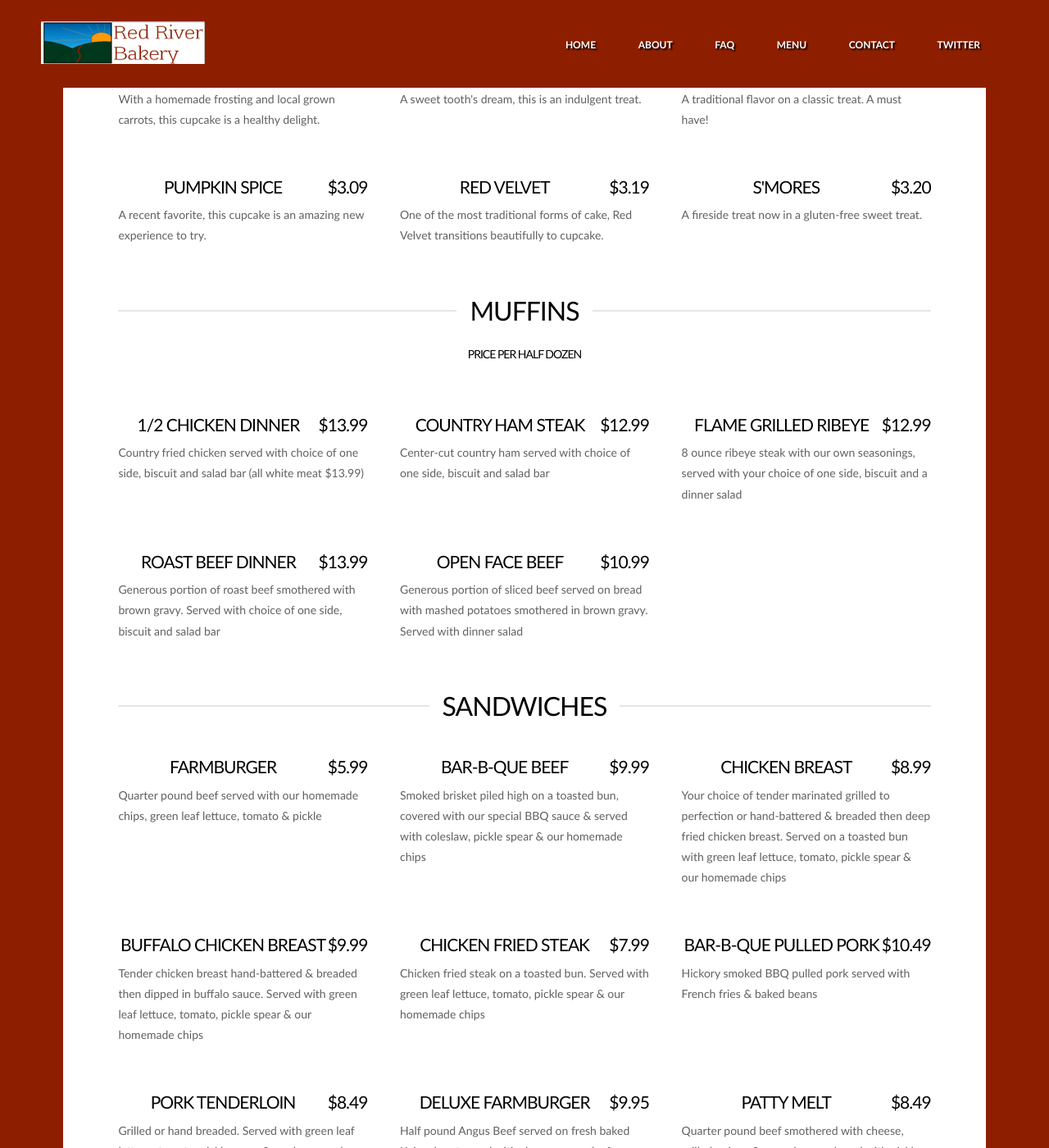
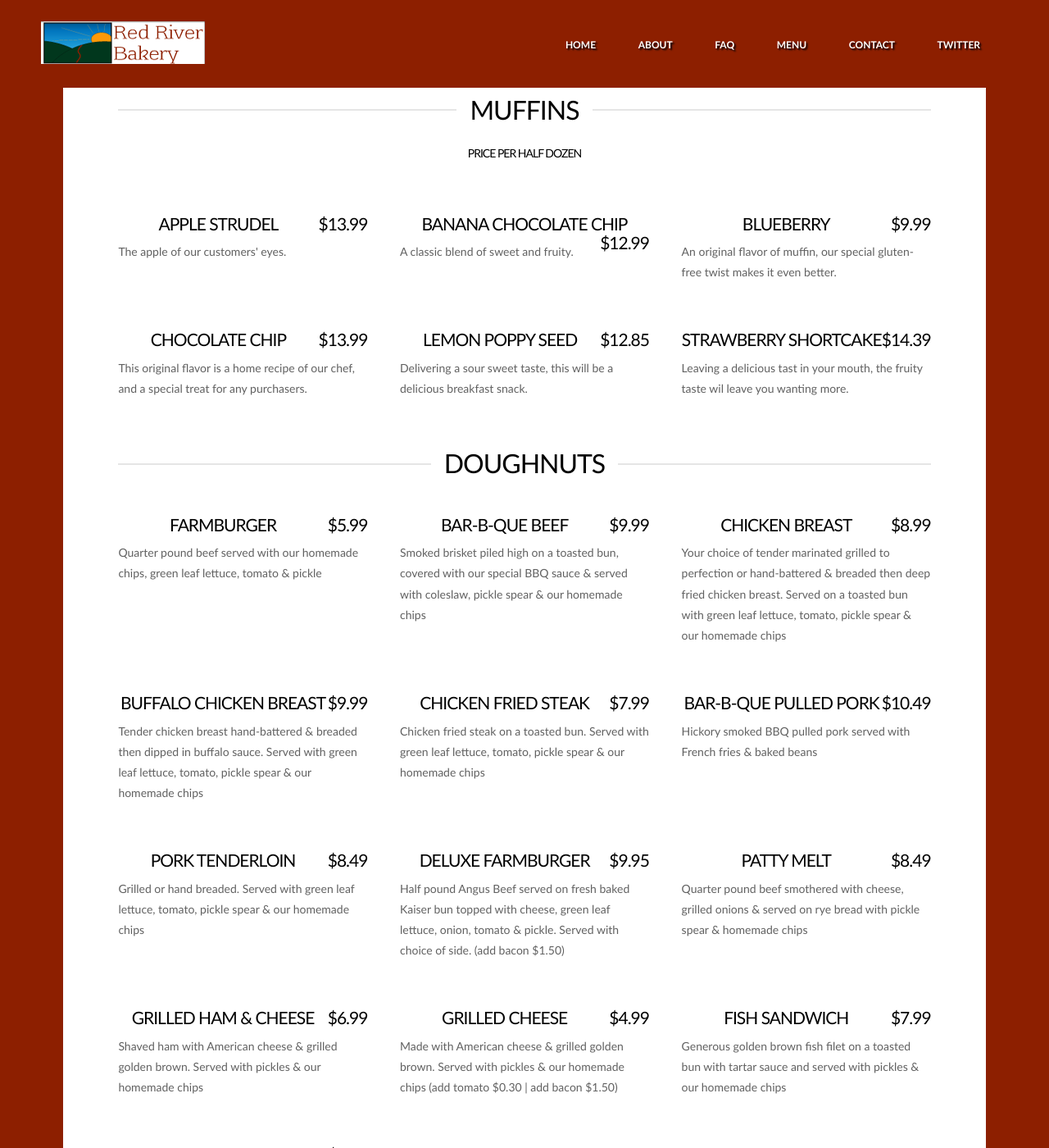
Before and after one commit to fblabake/fblabake.github.io, a Jekyll site: the page built from full_menu.html, in a window 1280 px wide and 1400 px high, scrolled down 1117 px. Shown: the whole window at 82% size. Built offline with Jekyll 4.4.1, drawn with Linux system fonts in a browser that asks for light colours; nearby versions of some CDN libraries; library files that are not in the unit come from our copies.

Commit message:
Foods!!!

```diff
--- a/full_menu.html
+++ b/full_menu.html
@@ -103,7 +103,7 @@
  </div>
 </nav>
 <!-- RESTAURANT MENU SECTION=============================== -->
-<section class="parallax-section" style="padding-bottom; 100px;" id="clients">
+<section class="parallax-section" style="padding-bottom: 25px; padding-top: 30px; height: 40%;" id="clients">
  <div class="parallax-2"></div>
  <div class="container z-index-pages">
 	<div class="sixteen columns">
@@ -403,7 +403,7 @@
 				   <div id="x-content-band-8" class="x-content-band vc man" style="background-color: transparent; padding-top: 0px; padding-bottom: 0px;">
 					  <div class="x-container wpb_row">
 						 <div class="x-column x-sm vc x-1-3" style="">
-							<h1 class="h-custom-headline h5"><span>1/2 Chicken Dinner<span class="right">$13.99</span></span></h1>
+							<h1 class="h-custom-headline h5"><span>Apple Strudel<span class="right">$13.99</span></span></h1>
 							<div class="page" title="Page 2">
 							   <div class="section">
 								  <div class="layoutArea">
@@ -412,46 +412,46 @@
 										   <div class="section">
 											  <div class="layoutArea">
 												 <div class="column">
-													<p>Country fried chicken served with choice of one side, biscuit and salad bar (all white meat $13.99)</p>
-												 </div>
-											  </div>
-										   </div>
-										</div>
-									 </div>
-								  </div>
-							   </div>
-							</div>
-						 </div>
-						 <div class="x-column x-sm vc x-1-3" style="">
-							<h1 class="h-custom-headline h5"><span>Country Ham Steak<span class="right">$12.99</span></span></h1>
-							<div class="page" title="Page 2">
-							   <div class="section">
-								  <div class="layoutArea">
-									 <div class="column">
-										<div class="page" title="Page 2">
-										   <div class="section">
-											  <div class="layoutArea">
-												 <div class="column">
-													<div class="page" title="Page 3">
-													   <div class="section">
-														  <div class="layoutArea">
-															 <div class="column">
-																<p>Center-cut country ham served with choice of one side, biscuit and salad bar</p>
-															 </div>
-														  </div>
-													   </div>
-													</div>
-												 </div>
-											  </div>
-										   </div>
-										</div>
-									 </div>
-								  </div>
-							   </div>
-							</div>
-						 </div>
-						 <div class="x-column x-sm vc x-1-3" style="">
-							<h1 class="h-custom-headline h5"><span>Flame Grilled Ribeye<span class="right">$12.99</span></span></h1>
+													<p>The apple of our customers' eyes.</p>
+												 </div>
+											  </div>
+										   </div>
+										</div>
+									 </div>
+								  </div>
+							   </div>
+							</div>
+						 </div>
+						 <div class="x-column x-sm vc x-1-3" style="">
+							<h1 class="h-custom-headline h5"><span>Banana Chocolate Chip<span class="right">$12.99</span></span></h1>
+							<div class="page" title="Page 2">
+							   <div class="section">
+								  <div class="layoutArea">
+									 <div class="column">
+										<div class="page" title="Page 2">
+										   <div class="section">
+											  <div class="layoutArea">
+												 <div class="column">
+													<div class="page" title="Page 3">
+													   <div class="section">
+														  <div class="layoutArea">
+															 <div class="column">
+																<p>A classic blend of sweet and fruity.</p>
+															 </div>
+														  </div>
+													   </div>
+													</div>
+												 </div>
+											  </div>
+										   </div>
+										</div>
+									 </div>
+								  </div>
+							   </div>
+							</div>
+						 </div>
+						 <div class="x-column x-sm vc x-1-3" style="">
+							<h1 class="h-custom-headline h5"><span>Blueberry<span class="right">$9.99</span></span></h1>
 							<div class="page" title="Page 2">
 							   <div class="section">
 								  <div class="layoutArea">
@@ -472,7 +472,7 @@
 																			   <div class="section">
 																				  <div class="layoutArea">
 																					 <div class="column">
-																						<p>8 ounce ribeye steak with our own seasonings, served with your choice of one side, biscuit and a dinner salad</p>
+																						<p>An original flavor of muffin, our special gluten-free twist makes it even better.</p>
 																					 </div>
 																				  </div>
 																			   </div>
@@ -499,7 +499,7 @@
 				   <div id="x-content-band-9" class="x-content-band vc man" style="background-color: transparent; padding-top: 0px; padding-bottom: 0px;">
 					  <div class="x-container wpb_row">
 						 <div class="x-column x-sm vc x-1-3" style="">
-							<h1 class="h-custom-headline h5"><span>Roast Beef Dinner<span class="right">$13.99</span></span></h1>
+							<h1 class="h-custom-headline h5"><span>Chocolate Chip<span class="right">$13.99</span></span></h1>
 							<div class="page" title="Page 2">
 							   <div class="section">
 								  <div class="layoutArea">
@@ -508,45 +508,88 @@
 										   <div class="section">
 											  <div class="layoutArea">
 												 <div class="column">
-													<p>Generous portion of roast beef smothered with brown gravy. Served with choice of one side, biscuit and salad bar</p>
-												 </div>
-											  </div>
-										   </div>
-										</div>
-									 </div>
-								  </div>
-							   </div>
-							</div>
-						 </div>
-						 <div class="x-column x-sm vc x-1-3" style="">
-							<h1 class="h-custom-headline h5"><span>Open Face Beef<span class="right">$10.99</span></span></h1>
-							<div class="page" title="Page 2">
-							   <div class="section">
-								  <div class="layoutArea">
-									 <div class="column">
-										<div class="page" title="Page 2">
-										   <div class="section">
-											  <div class="layoutArea">
-												 <div class="column">
-													<div class="page" title="Page 3">
-													   <div class="section">
-														  <div class="layoutArea">
-															 <div class="column">
-																<p>Generous portion of sliced beef served on bread with mashed potatoes smothered in brown gravy. Served with dinner salad</p>
-															 </div>
-														  </div>
-													   </div>
-													</div>
-												 </div>
-											  </div>
-										   </div>
-										</div>
-									 </div>
-								  </div>
-							   </div>
-							</div>
-						 </div>
-						 <div class="x-column x-sm vc x-1-3" style=""></div>
+													<p>This original flavor is a home recipe of our chef, and a special treat for any purchasers.</p>
+												 </div>
+											  </div>
+										   </div>
+										</div>
+									 </div>
+								  </div>
+							   </div>
+							</div>
+						 </div>
+						 <div class="x-column x-sm vc x-1-3" style="">
+							<h1 class="h-custom-headline h5"><span>Lemon Poppy Seed<span class="right">$12.85</span></span></h1>
+							<div class="page" title="Page 2">
+							   <div class="section">
+								  <div class="layoutArea">
+									 <div class="column">
+										<div class="page" title="Page 2">
+										   <div class="section">
+											  <div class="layoutArea">
+												 <div class="column">
+													<div class="page" title="Page 3">
+													   <div class="section">
+														  <div class="layoutArea">
+															 <div class="column">
+																<p>Delivering a sour sweet taste, this will be a delicious breakfast snack.</p>
+															 </div>
+														  </div>
+													   </div>
+													</div>
+												 </div>
+											  </div>
+										   </div>
+										</div>
+									 </div>
+								  </div>
+							   </div>
+							</div>
+						 </div>
+						 <div class="x-column x-sm vc x-1-3" style="">
+							<h1 class="h-custom-headline h5"><span>Strawberry Shortcake<span class="right">$14.39</span></span></h1>
+							<div class="page" title="Page 2">
+							   <div class="section">
+								  <div class="layoutArea">
+									 <div class="column">
+										<div class="page" title="Page 2">
+										   <div class="section">
+											  <div class="layoutArea">
+												 <div class="column">
+													<div class="page" title="Page 3">
+													   <div class="section">
+														  <div class="layoutArea">
+															 <div class="column">
+																<div class="page" title="Page 3">
+																   <div class="section">
+																	  <div class="layoutArea">
+																		 <div class="column">
+																			<div class="page" title="Page 3">
+																			   <div class="section">
+																				  <div class="layoutArea">
+																					 <div class="column">
+																						<p>Leaving a delicious tast in your mouth, the fruity taste wil leave you wanting more.</p>
+																					 </div>
+																				  </div>
+																			   </div>
+																			</div>
+																		 </div>
+																	  </div>
+																   </div>
+																</div>
+															 </div>
+														  </div>
+													   </div>
+													</div>
+												 </div>
+											  </div>
+										   </div>
+										</div>
+									 </div>
+								  </div>
+							   </div>
+							</div>
+						 </div>
 					  </div>
 				   </div>
 				</div>
@@ -555,7 +598,7 @@
 		  <div id="x-content-band-10" class="x-content-band vc man" style="background-color: transparent; padding-top: 0px; padding-bottom: 0px;">
 			 <div class="x-container max width wpb_row">
 				<div class="x-column x-sm vc x-1-1" style="">
-				   <h1 class="h-custom-headline center-text h3 accent"><span>Sandwiches</span></h1>
+				   <h1 class="h-custom-headline center-text h3 accent"><span>Doughnuts</span></h1>
 				   <div id="x-content-band-11" class="x-content-band vc man" style="background-color: transparent; padding-top: 0px; padding-bottom: 0px;">
 					  <div class="x-container wpb_row">
 						 <div class="x-column x-sm vc x-1-3" style="">
```
